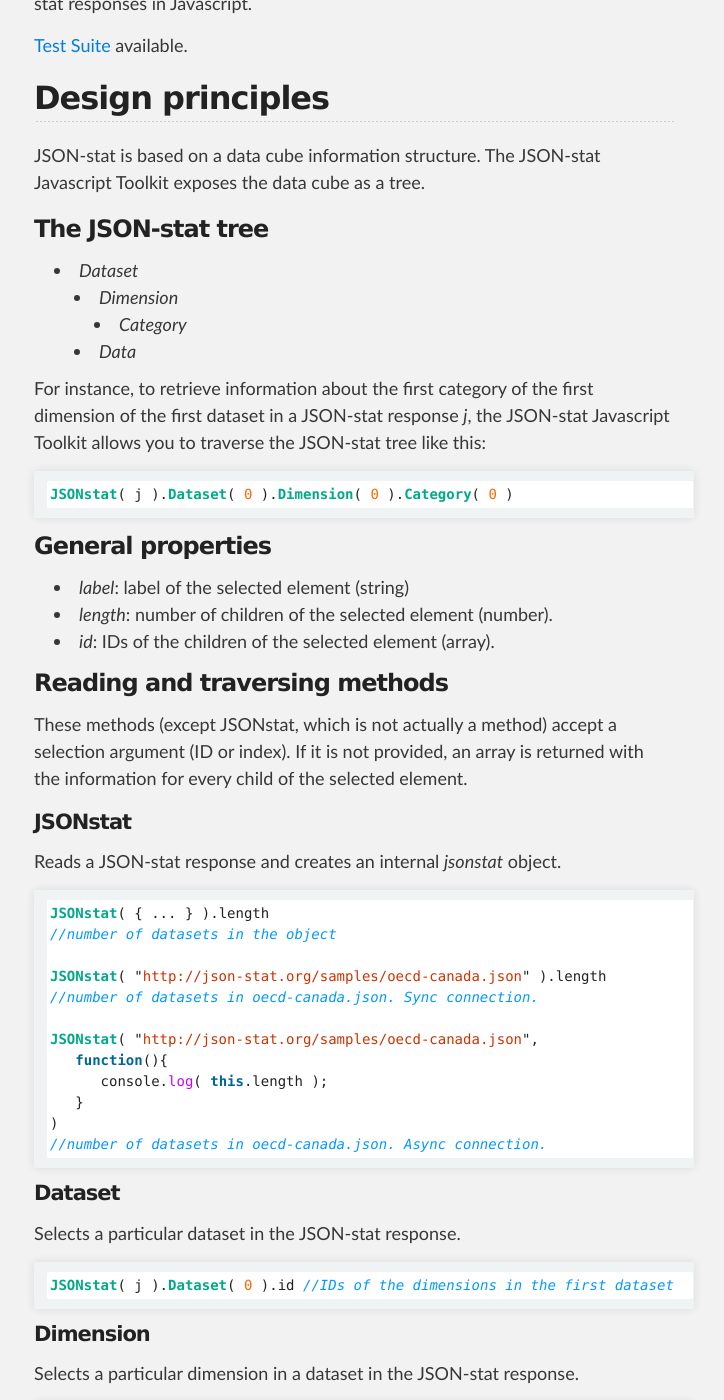
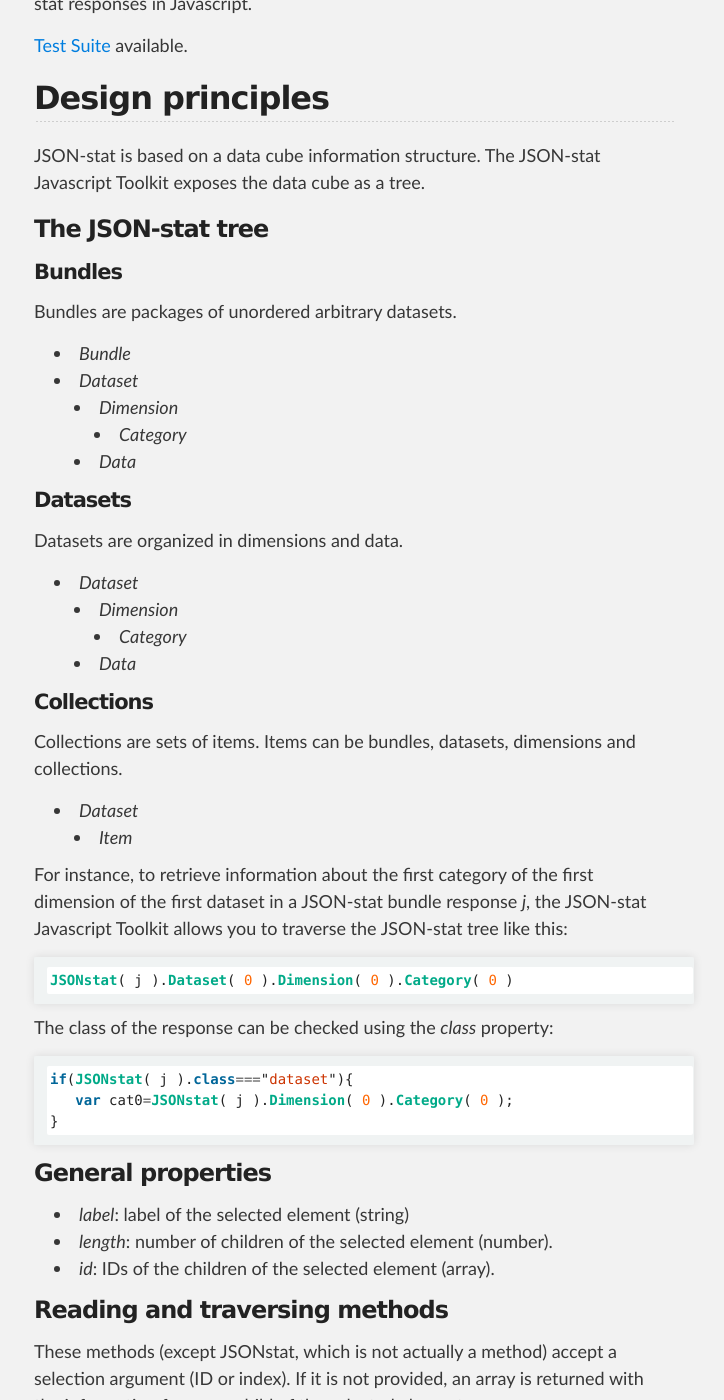
Before and after one commit to badosa/JSON-stat, a Jekyll site: the page built from index.md, in a window 1280 px wide and 1400 px high, scrolled down 455 px. Shown: the whole window, without its empty margins (286-1010 px from the left). Built offline with Jekyll 4.4.1, drawn with Linux system fonts in a browser that asks for light colours; some web fonts are replaced; Markdown is read by kramdown in place of the engine named in the settings.

Commit message:
References to dataset and collection responses

````diff
--- a/index.md
+++ b/index.md
@@ -21,15 +21,44 @@ JSON-stat is based on a data cube information structure. The JSON-stat Javascrip
 
 ### The JSON-stat tree
 
+#### Bundles
+
+Bundles are packages of unordered arbitrary datasets.
+
+ * *Bundle*
+  * *Dataset*
+    * *Dimension*
+      * *Category*
+    * *Data*
+
+#### Datasets
+
+Datasets are organized in dimensions and data.
+
  * *Dataset*
    * *Dimension*
      * *Category*
    * *Data*
 
-For instance, to retrieve information about the first category of the first dimension of the first dataset in a JSON-stat response *j*, the JSON-stat Javascript Toolkit allows you to traverse the JSON-stat tree like this:
+#### Collections
+
+Collections are sets of items. Items can be bundles, datasets, dimensions and collections.
+
+ * *Dataset*
+   * *Item*
+
+For instance, to retrieve information about the first category of the first dimension of the first dataset in a JSON-stat bundle response *j*, the JSON-stat Javascript Toolkit allows you to traverse the JSON-stat tree like this:
 
 ```js
 JSONstat( j ).Dataset( 0 ).Dimension( 0 ).Category( 0 )
+```
+
+The class of the response can be checked using the *class* property:
+
+```js
+if(JSONstat( j ).class==="dataset"){
+   var cat0=JSONstat( j ).Dimension( 0 ).Category( 0 );
+}
 ```
 
 ### General properties
````
